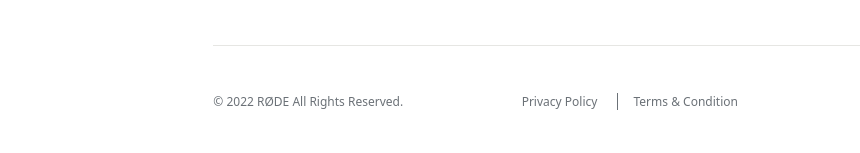
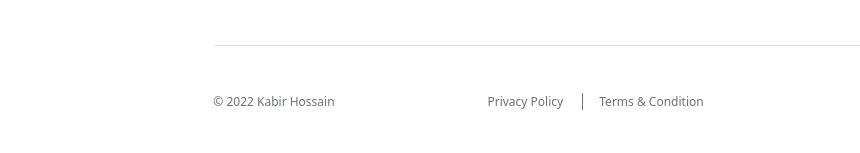
Before and after one commit to kobir1989/Rode-clone-tailwind-project, a plain HTML site: page index.html in a window 1280 px wide. Shown: the part 7770-7923 px from the top of the page, 0-860 px from the left. Drawn offline with nearby package versions, Linux system fonts and the light colour scheme.

Commit message:
footer name changed

```diff
--- a/index.html
+++ b/index.html
@@ -599,7 +599,7 @@
       <div
         class="flex lg:flex-row flex-col lg:w-8/12 w-full gap-y-6 lg:gap-y-0 mx-auto justify-between items-center py-10 border-t border-lightGray"
       >
-        <p class="text-xs text-gray">© 2022 RØDE All Rights Reserved.</p>
+        <p class="text-xs text-gray">© 2022 Kabir Hossain</p>
         <p class="text-xs text-gray">
           Privacy Policy <span class="mx-4 font-bold border-l"></span> Terms &
           Condition
```
